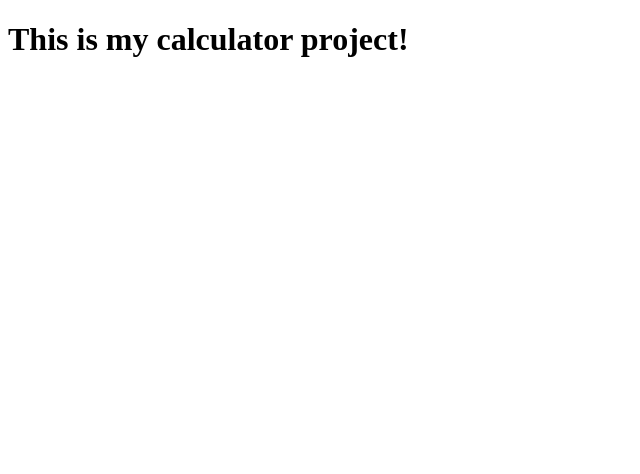
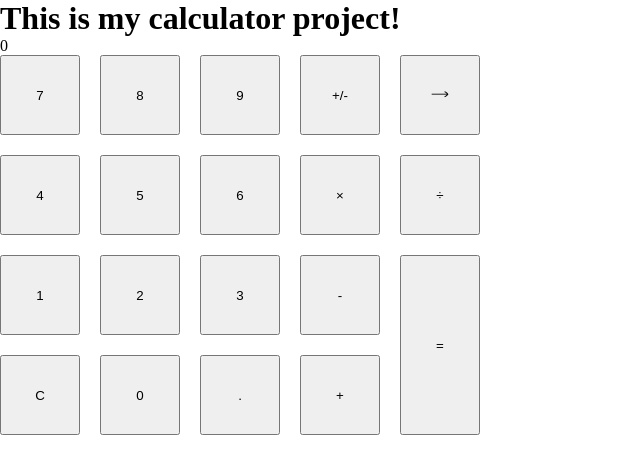
Before and after one commit to cmwestfall/basic-calculator, a plain HTML site: page index.html in a window 1280 px wide. Shown: the whole page, without its empty margins (0-640 px from the left). Drawn offline with Linux system fonts and the light colour scheme.

Commit message:
adds the basic sizing and formatting for the button layout

```diff
--- a/index.html
+++ b/index.html
@@ -4,8 +4,47 @@
     <meta charset="UTF-8" />
     <meta name="viewport" content="width=device-width, initial-scale=1.0" />
     <title>Basic Calculator</title>
+    <link rel="stylesheet" href="styles.css" />
   </head>
   <body>
     <h1>This is my calculator project!</h1>
+    <div class="container">
+      <div class="result-container">
+        <span>0</span>
+      </div>
+      <div class="button-container">
+        <div class="number-container">
+          <button class="button" id="7">7</button>
+          <button class="button" id="8">8</button>
+          <button class="button" id="9">9</button>
+          <button class="button" id="4">4</button>
+          <button class="button" id="5">5</button>
+          <button class="button" id="6">6</button>
+          <button class="button" id="1">1</button>
+          <button class="button" id="2">2</button>
+          <button class="button" id="3">3</button>
+          <button class="button" id="clear">C</button>
+          <button class="button" id="0">0</button>
+          <button class="button" id="decimal">.</button>
+        </div>
+        <div class="functions-container">
+          <div class="functions-top-container">
+            <button class="button" id="negative">+/-</button>
+            <button class="button" id="backspace">𐃘</button>
+            <button class="button" id="multiply">×</button>
+            <button class="button" id="divide">÷</button>
+          </div>
+          <div class="functions-bottom-container">
+            <div class="plus-minus-container">
+              <button class="button" id="minus">-</button>
+              <button class="button" id="plus">+</button>
+            </div>
+            <div class="equals-container">
+              <button class="button" id="equal">=</button>
+            </div>
+          </div>
+        </div>
+      </div>
+    </div>
   </body>
 </html>
--- a/styles.css
+++ b/styles.css
@@ -0,0 +1,46 @@
+* {
+  margin: 0;
+  padding: 0;
+}
+
+.button-container {
+  display: flex;
+  flex-direction: row;
+}
+
+.button {
+  width: 80px;
+  height: 80px;
+}
+
+.number-container {
+  display: grid;
+  grid-template-rows: 100px 100px 100px 100px;
+  grid-template-columns: 100px 100px 100px;
+}
+
+.functions-top-container {
+  display: grid;
+  grid-template-rows: 100px 100px;
+  grid-template-columns: 100px 100px;
+}
+
+.functions-bottom-container {
+  display: flex;
+  flex-direction: row;
+}
+
+.plus-minus-container {
+  display: flex;
+  flex-direction: column;
+  align-items: normal;
+}
+
+#plus {
+  margin-top: 1.25rem;
+}
+
+#equal {
+  height: 180px;
+  margin-left: 1.25rem;
+}
```
